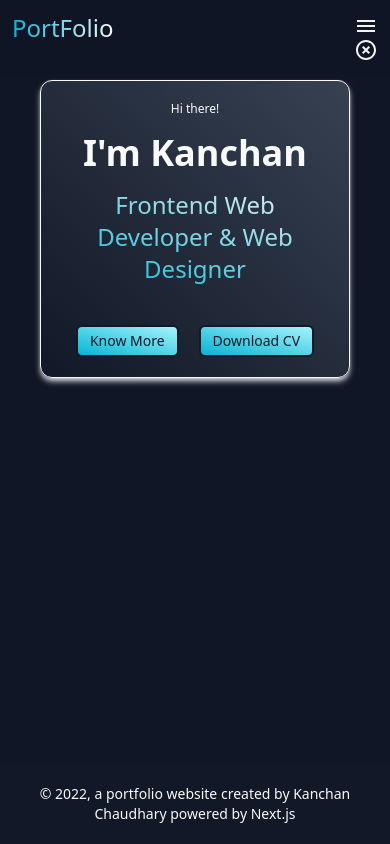
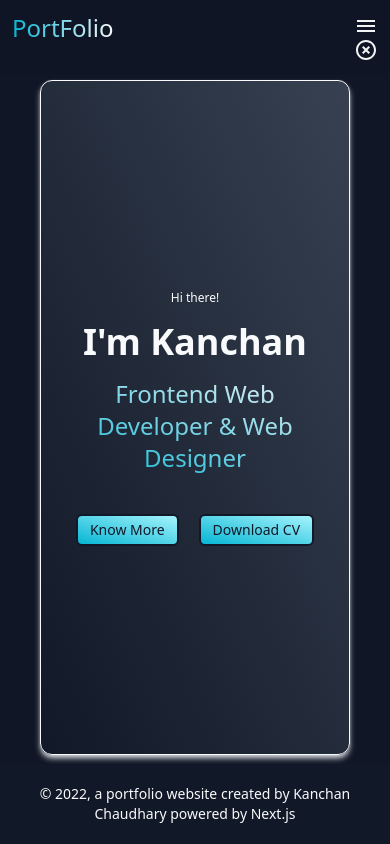
Before and after one commit to kanchan7c/online-resume, a Next.js app: page / in a window 390 px wide. Shown: the top 844 px of the page. Built offline with nearby package versions, Linux system fonts and the light colour scheme.

Commit message:
height change for home page

```diff
--- a/pages/home.js
+++ b/pages/home.js
@@ -15,7 +15,7 @@ const HomePage = () => {
       </Head>
       <Header />
       <Wrapper>
-        <div className='flex justify-center align-middle flex-col text-center md:min-h-[80vh] p-5 lg:p-20 rounded-xl shadow-md shadow-gray-300  border border-gray-50 bg-gradient-to-tr from-gray-900 to-gray-700'>
+        <div className='flex justify-center align-middle flex-col text-center min-h-[80vh] p-5 lg:p-20 rounded-xl shadow-md shadow-gray-300  border border-gray-50 bg-gradient-to-tr from-gray-900 to-gray-700'>
           <div className='font-thin text-xs md:text-lg mb-4'>Hi there!</div>
           <div className='font-semibold text-4xl md:text-6xl mb-4'>
             I&apos;m Kanchan
```
